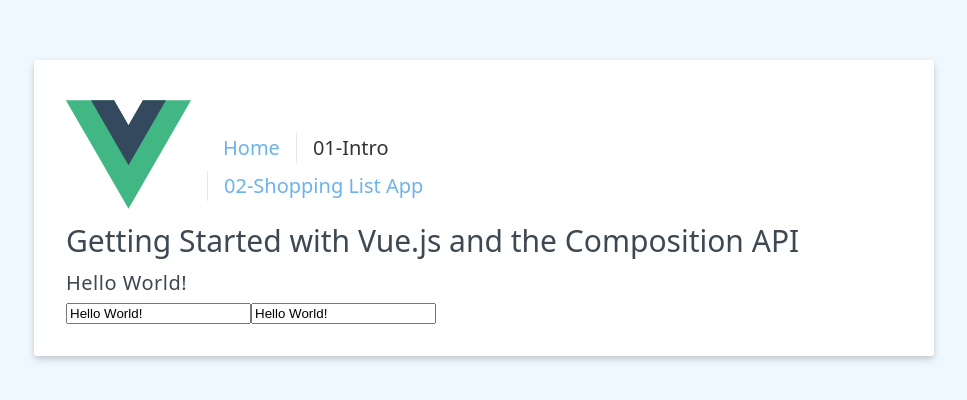
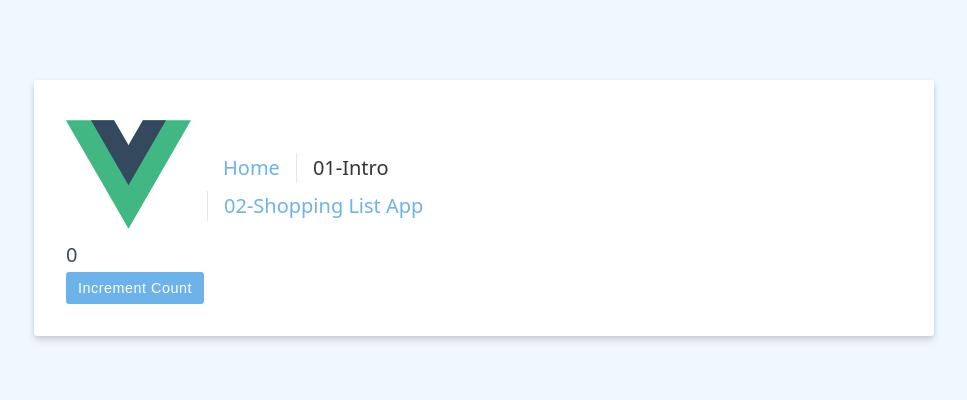
Before and after one commit to alienat3d/vue-school-lessons, a Vue app: page /1 in a window 1280 px wide. Shown: the part 192-592 px from the top of the page, without its empty margins (156-1123 px from the left). Built offline with nearby package versions, Linux system fonts and the light colour scheme.

Commit message:
Add(code & notes) 11. ' Reactivity Fundamentals' lesson

```diff
--- a/src/views/01IntroView.vue
+++ b/src/views/01IntroView.vue
@@ -1,20 +1,19 @@
 <script setup>
-import { ref } from 'vue'
+import { reactive } from 'vue'
 
-const msg = ref('Hello World!')
+let state = reactive({ count: 0 })
+
+const increment = () => {
+  state = {
+    count: state.count++,
+  }
+}
 </script>
 
 <template>
   <div>
-    <h1>Getting Started with Vue.js and the Composition API</h1>
-    <!-- * 1.0 Данные между инпутами и выводом в <p> полностью синхронизированы "в оба конца" с помощью директивы "v-model". -->
-    <!-- 1.1 Мы также можем использовать в фигурных скобках JS-методы, будто это обычный JS-файл. Например сделаем вывод заглавными буквами методом "toUpperCase()". Но есть ограничение, в подобной записи мы можем использовать лишь 1 строчку кода. А также внутри {{  }} мы не можем создавать новые переменные или указывать условия (однако тернарный оператор всё же работает). -->
-    <!-- <p>{{ msg.toUpperCase() }}</p> -->
-    <!-- 1.2 Или можно использовать условные операторы вместо этого. -->
-    <!-- Go to [src\views\02ShoppingListAppView.vue] -->
-    <p>{{ msg || 'Hi there!' }}</p>
-    <input v-model="msg" />
-    <input v-model="msg" />
+    <p>{{ state.count }}</p>
+    <button @click="increment" class="btn btn-primary">Increment Count</button>
   </div>
 </template>
 
--- a/src/views/02ShoppingListAppView.vue
+++ b/src/views/02ShoppingListAppView.vue
@@ -1,7 +1,7 @@
 <script setup>
 import { ref, computed } from 'vue'
 
-// REFS
+//==| REFS |==//
 const header = ref('Shopping List App')
 const editing = ref(true)
 const inputDisabled = ref(true)
@@ -13,11 +13,11 @@ const items = ref([
 const newItem = ref('')
 const newItemHighPriority = ref(false)
 
-// COMPUTED-FIELDS
+//==| COMPUTED-FIELDS |==//
 const characterCount = computed(() => newItem.value.length)
 const reversedItems = computed(() => [...items.value].reverse())
 
-// METHODS
+//==| METHODS |==//
 const saveItem = () => {
   items.value.push({
     id: items.value.length + 1,
```
Also changed, not shown: comments/0-01-IntroView copy.vue (added, +21 -0 lines), comments/9-01-IntroView copy.vue (added, +29 -0 lines), comments/1-02-ShoppingListAppView copy.vue (renamed from comments/02-1-ShoppingListAppView copy.vue), comments/2-02-ShoppingListAppView copy.vue (renamed from comments/02-2-ShoppingListAppView copy.vue), comments/3-02-ShoppingListAppView copy.vue (renamed from comments/02-3-ShoppingListAppView copy.vue), comments/4-02-ShoppingListAppView copy.vue (renamed from comments/02-4-ShoppingListAppView copy.vue), comments/5-02-ShoppingListAppView copy.vue (renamed from comments/02-5-ShoppingListAppView copy.vue), comments/6-02-ShoppingListAppView copy.vue (renamed from comments/02-6-ShoppingListAppView copy.vue), comments/7-02-ShoppingListAppView copy.vue (renamed from comments/02-7-ShoppingListAppView copy.vue), comments/8-02-ShoppingListAppView copy.vue (renamed from comments/02-8-ShoppingListAppView copy.vue).
